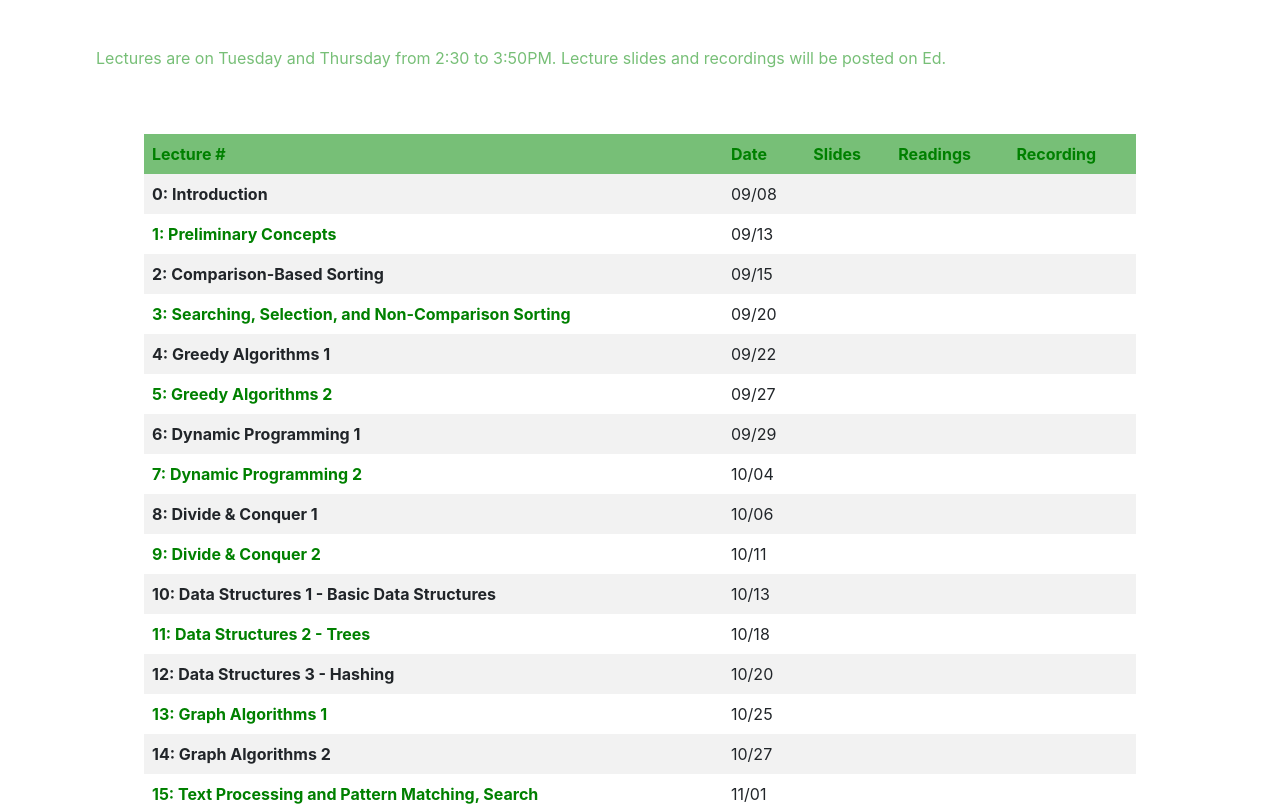
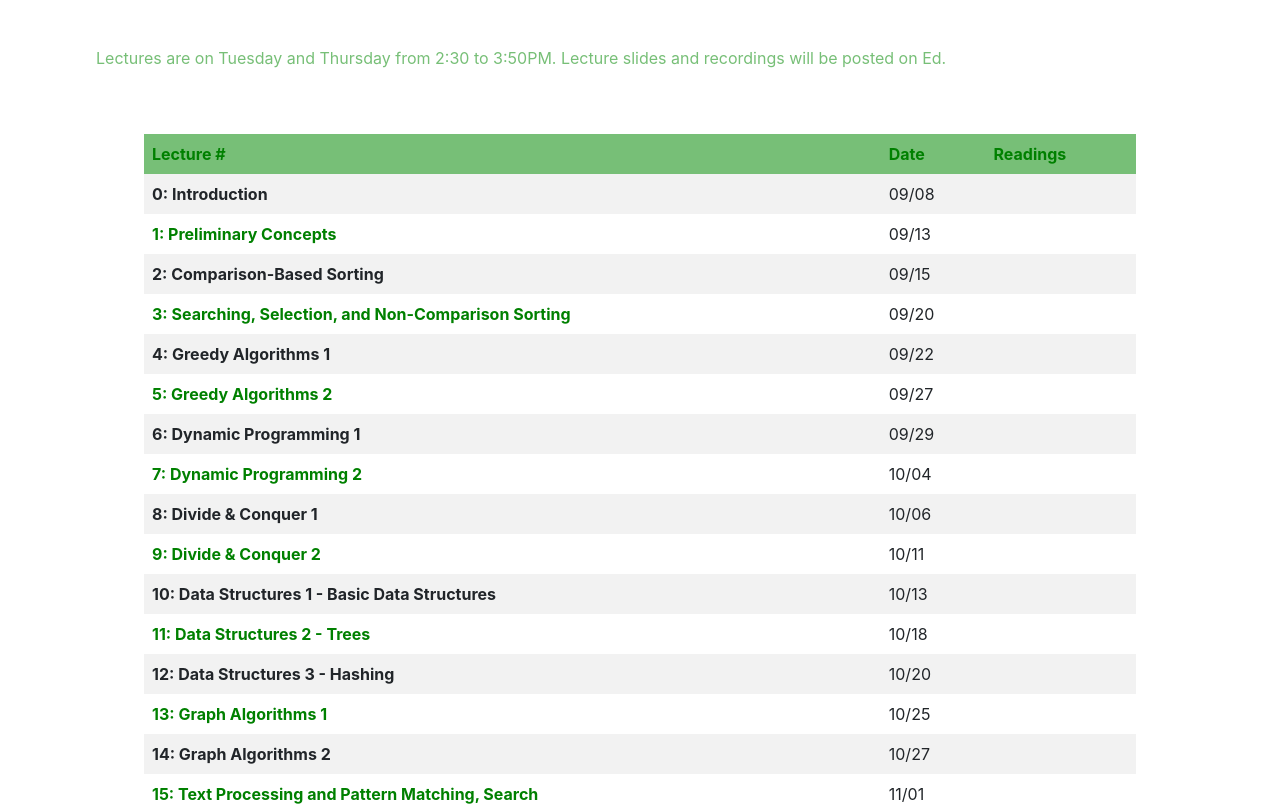
Before and after one commit to cs1570-2022/cs1570-2022.github.io, a React (Create React App) app: page / in a window 1280 px wide. Shown: the part 1324-2130 px from the top of the page. Built offline with nearby package versions, Linux system fonts and the light colour scheme.

Commit message:
remove lecture columns, fix pseudocode guide

```diff
--- a/src/sections/Assignments.jsx
+++ b/src/sections/Assignments.jsx
@@ -33,8 +33,8 @@ export const Assignments = () => {
                 text="course assignments"
             />
             <div
-            className="mx-4 mx-sm-5 px-0 px-lg-5"
-            style={{ color: Colors.primaryColor }}
+                className="mx-4 mx-sm-5 px-0 px-lg-5"
+                style={{ color: Colors.primaryColor }}
             >
                 <p>All assignments must be typeset using LateX and submitted on <a href='https://www.gradescope.com'>Gradescope</a>.</p>
                 <p>Please refer to the syllabus for the collaboration policy and late submission policy of the class.</p>
--- a/src/sections/Lectures.jsx
+++ b/src/sections/Lectures.jsx
@@ -114,12 +114,6 @@ const CourseLecture = (props) => {
           <td>
 
           </td>
-          <td>
-
-          </td>
-          <td>
-
-          </td>
       </tr>
   </>)
 }
@@ -137,8 +131,7 @@ export const Lectures = () => {
       style={{ color: Colors.themeColor }}
     >
         <PageTable
-          tableheads={['lecture #', 'date', 'slides', 'readings', 'recording']}
-          //tableheadBackground="rgba(111, 82, 142, 0.2)"
+          tableheads={['lecture #', 'date', 'readings']}
           style={{ color: Colors.themeColor }}
         >
           {LectureList.map((lecture, index) => (
--- a/src/sections/Resources.jsx
+++ b/src/sections/Resources.jsx
@@ -25,9 +25,9 @@ const CourseDocuments = () => {
                 Instructions on how to set up Gradescope can be found <PageLink title="gradescope" href="content/resources/gradescopeGuide.pdf" text="here" />
                 </p>
             </CourseResource>
-            <CourseResource title="anonymous id form">
+            <CourseResource title="anonymous feedback form">
                 <p>
-                If you would like to be graded under an anonymous id, please fill out the following form <PageLink title="anonymous-id-form" href={Links.anonymousFeedback} text="here" />
+                If you would like to submit (anonymous) feedback to the course staff, you can do so <PageLink title="anonymous-id-form" href={Links.anonymousFeedback} text="here" />
                 </p>
             </CourseResource>
             <CourseResource title="ed">
```
Also changed, not shown: 1 other file (tests, documents, lock files or other folders).
